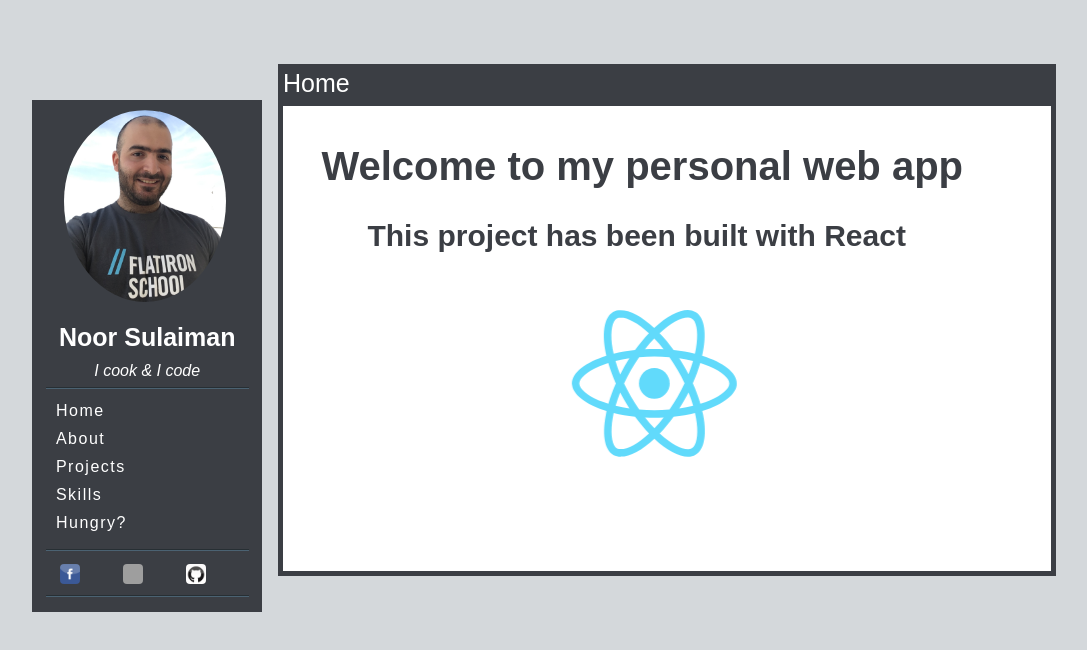
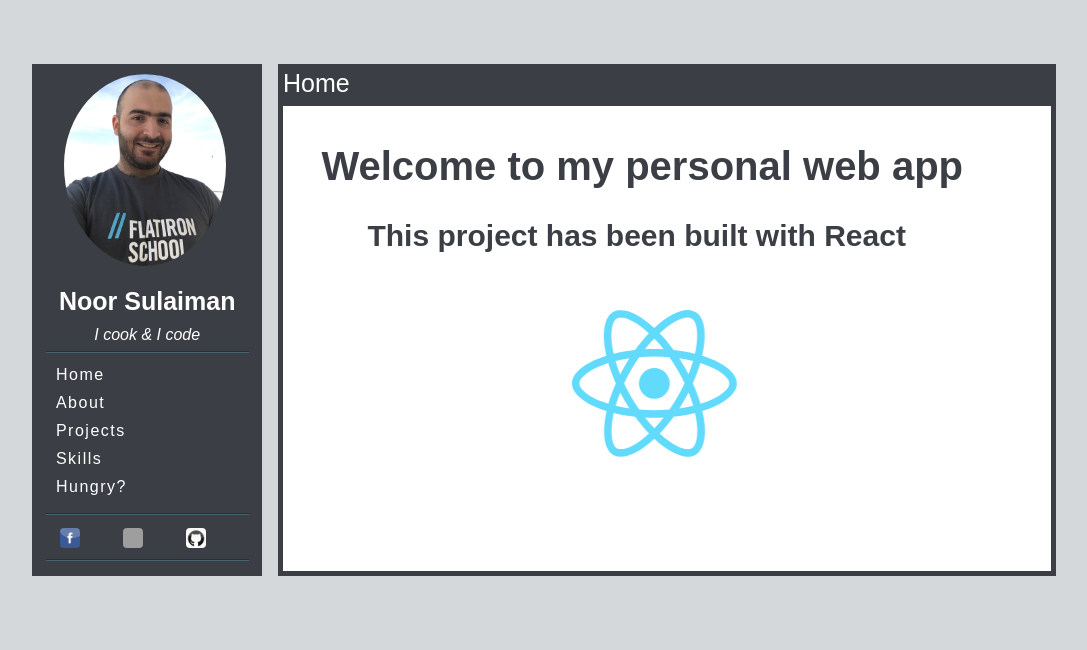
Before and after one commit to NoorSulaiman/Final-project, a React (Create React App) app: page / in a window 1280 px wide. Shown: the top 650 px of the page, without its empty margins (96-1183 px from the left). Built offline with nearby package versions, Linux system fonts and the light colour scheme; grey boxes are pictures that could not be loaded.

Commit message:
testing styles

```diff
--- a/src/components/sidebar/sidebar.css
+++ b/src/components/sidebar/sidebar.css
@@ -7,7 +7,7 @@
 	width: 18%;
 	height: 32em;
 	margin-left: 10%;
-	margin-top: 100px;
+	margin-top: 4em;
 	overflow: hidden;
 	animation-name: popout;
 	animation-duration: 1s;
```
